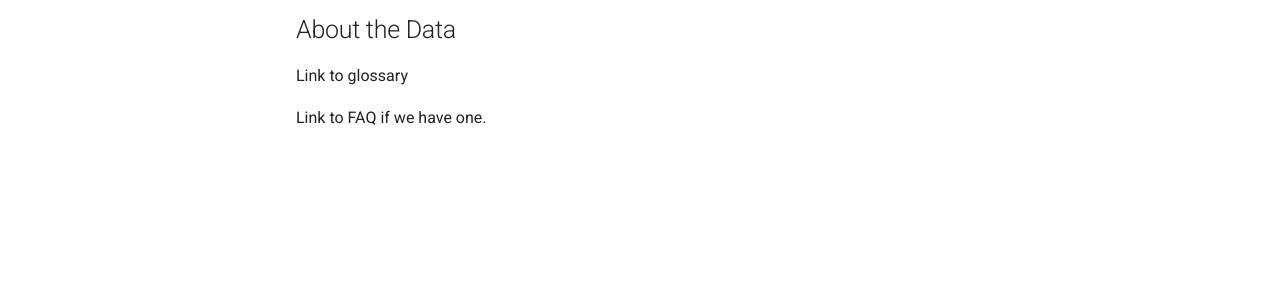
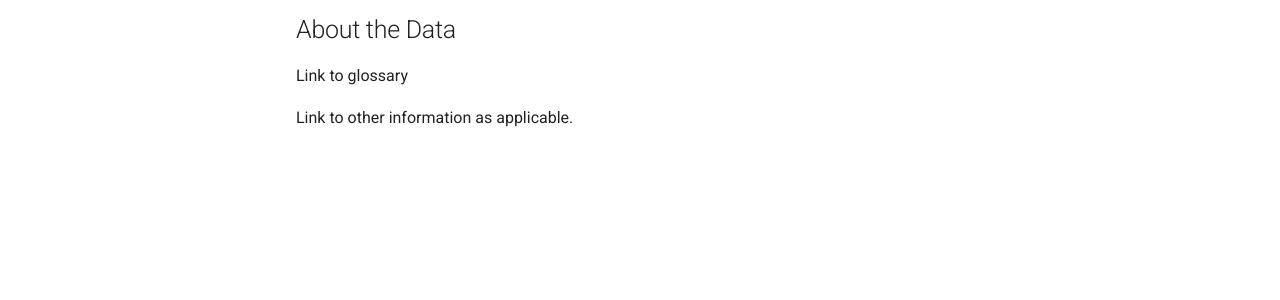
Before and after one commit to furrlori-oss/hwip, an MkDocs documentation site: the page built from docs/index.md, in a window 1280 px wide. Shown: the part 527-827 px from the top of the page. Built offline with MkDocs 1.6.1 and Material for MkDocs 9.7.7, drawn with Linux system fonts in a browser that asks for light colours.

Commit message:
Update index.md

```diff
--- a/docs/index.md
+++ b/docs/index.md
@@ -13,4 +13,4 @@ HWIP is the U.S. Environmental Protection Agency’s repository for nationwide h
 
 Link to glossary
 
-Link to FAQ if we have one.
+Link to other information as applicable.
```
